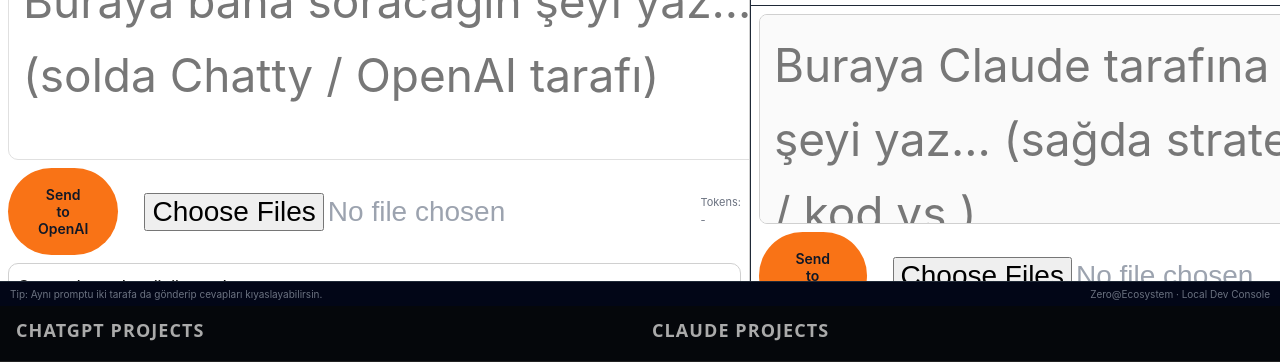
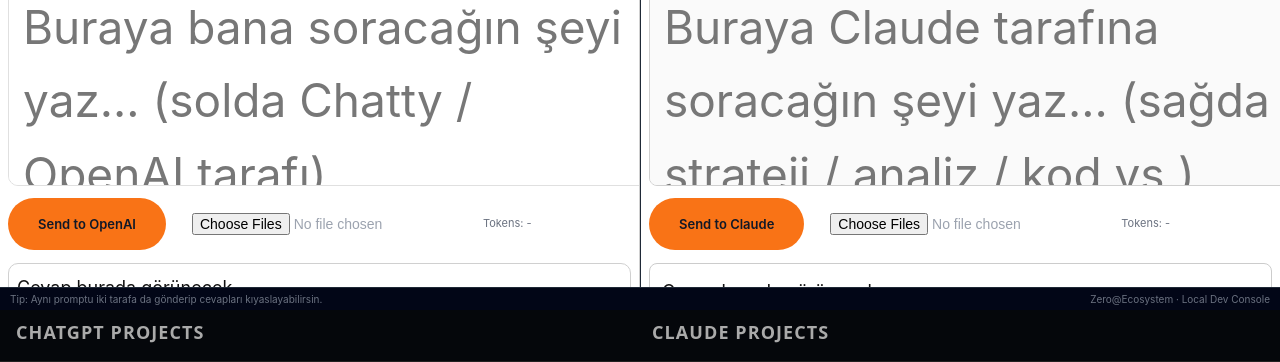
Before and after one commit to cemonat67/DualAIConsole, a plain HTML site: page static/index.html in a window 1280 px wide. Shown: the part 438-800 px from the top of the page. Drawn offline with Linux system fonts and the light colour scheme.

Commit message:
Force font fix v3: absolute override

```diff
--- a/static/index.html
+++ b/static/index.html
@@ -934,6 +934,29 @@
 
 </head>
 <body>
+
+<!-- FORCE FONT FIX v3 -->
+<style id="force-font-fix">
+  html, body {
+    font-size: 14px !important;
+    line-height: 1.4 !important;
+    font-family: -apple-system, BlinkMacSystemFont, "SF Pro Text",
+                 "Helvetica Neue", Arial, sans-serif !important;
+  }
+
+  textarea, input, .prompt-input {
+    font-size: 14px !important;
+  }
+
+  .output-panel, .output-box, .response-area, .response-box {
+    font-size: 14px !important;
+  }
+
+  button, .btn {
+    font-size: 13px !important;
+  }
+</style>
+
 <header>
   <div>
     <h1>Dual AI Console — Zero@Ecosystem</h1>
```
